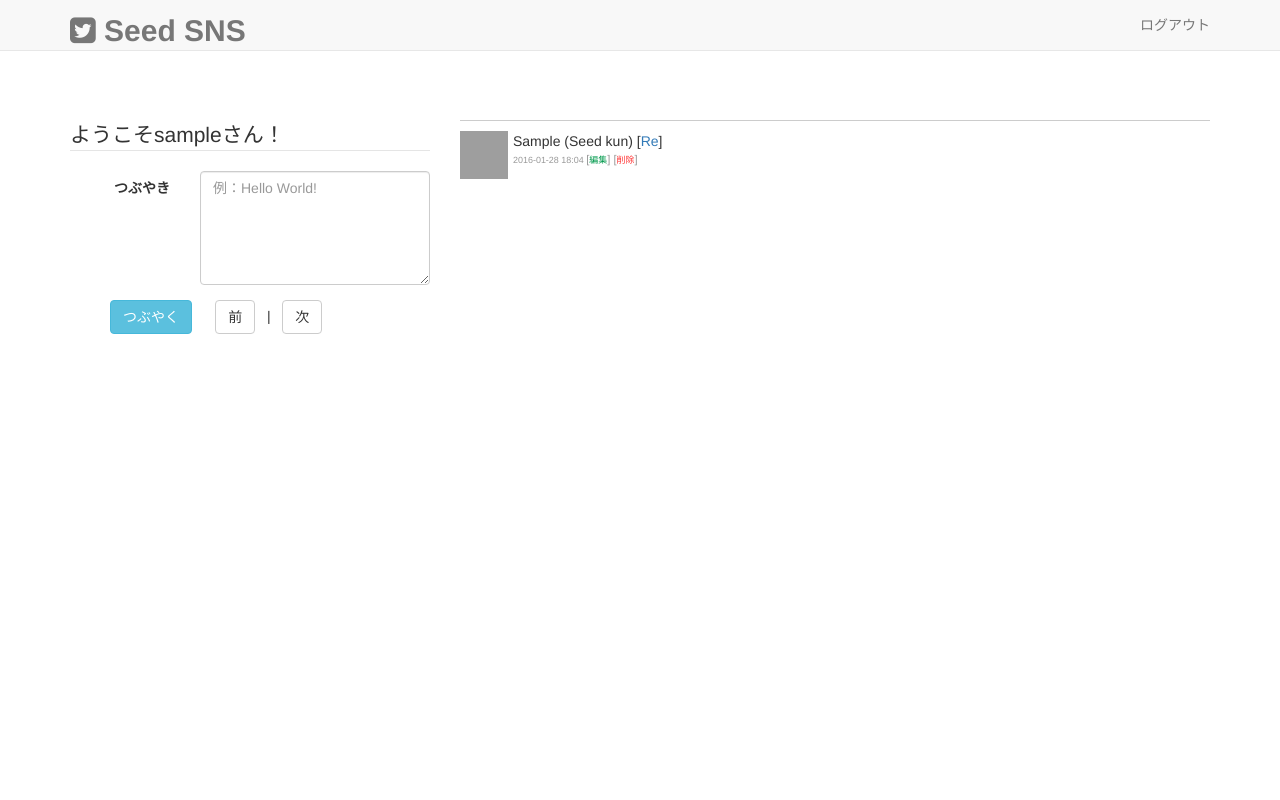
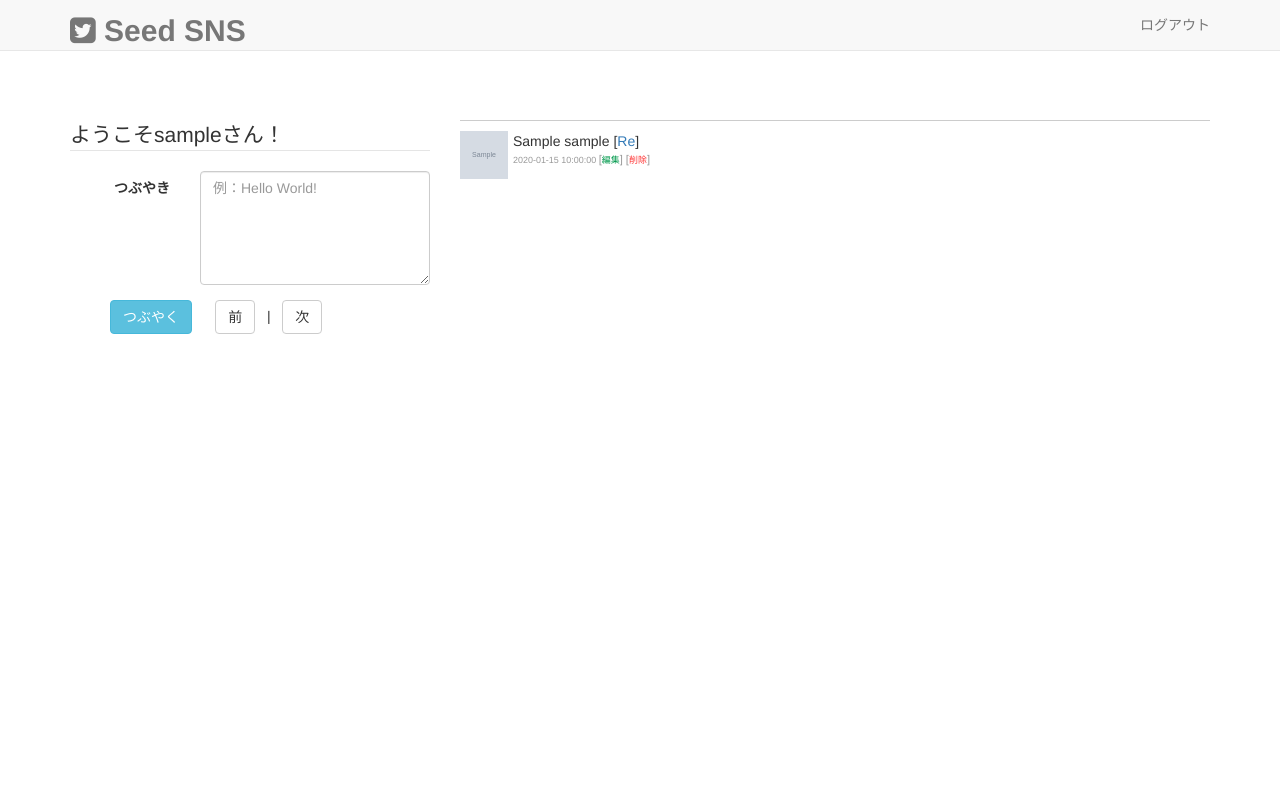
Before and after one commit to Rimiko/seed_sns, a PHP site: page / in a window 1280 px wide. Run offline with PHP 8.4, Linux system fonts and the light colour scheme; the visitor is signed in with stand-in values (Sample User, id 1); tables that the repository leaves empty or names only in its code hold one stand-in row (values such as "Sample post"); grey boxes marked "Sample" are stand-in pictures; grey boxes are pictures that could not be loaded.

Commit message:
20170510 授業中および宿題を行った

```diff
--- a/index.php
+++ b/index.php
@@ -33,11 +33,11 @@ require('dbconnect.php');
 
 
 //データベースに接続する
-     $dsn = 'mysql:dbname=seed_sns;host=localhost';
-     $user = 'root';
-     $password='';
-     $dbh = new PDO($dsn, $user, $password);
-     $dbh->query('SET NAMES utf8');
+     // $dsn = 'mysql:dbname=seed_sns;host=localhost';
+     // $user = 'root';
+     // $password='';
+     // $dbh = new PDO($dsn, $user, $password);
+     // $dbh->query('SET NAMES utf8');
 
     // ２．SQL文を実行する
   if (!empty($_POST)) {
@@ -60,24 +60,36 @@ require('dbconnect.php');
     header("Location: index.php");
     exit();
   }
-    $stmt = $dbh->prepare($sql);
-    $stmt->execute();
-   }
-    $sql = 'SELECT * FROM `tweets` ORDER BY `created` DESC;';
-    //SQLを実行
-    $stmt = $dbh->prepare($sql);
-    $stmt->execute();
+}
 
-    $tweet_datas = array();
+  //投稿を取得する
+  $sql = 'SELECT m.`nick_name`,m.`picture_path`,t.* FROM `members`m,`tweets`t WHERE m.member_id = t.member_id ORDER BY `created` DESC;';
+  $tweets = mysqli_query($db,$sql) or die(mysqli_error($db));
+  $tweet_array = array();
+  while ($tweet = mysqli_fetch_assoc($tweets)) {
+  $tweet_array[] = $tweet;
+  }
 
-    while (1) {
-      $rec = $stmt->fetch(PDO::FETCH_ASSOC);
-    if ($rec == false) {
-        break;
-      }
-     $tweet_datas[] = $rec;
-     }
-  $dbh = null;
+
+
+  //   $stmt = $dbh->prepare($sql);
+  //   $stmt->execute();
+  //  }
+  //   $sql = 'SELECT * FROM `tweets` ORDER BY `created` DESC;';
+  //   //SQLを実行
+  //   $stmt = $dbh->prepare($sql);
+  //   $stmt->execute();
+
+  //   $tweet_datas = array();
+
+  //   while (1) {
+  //     $rec = $stmt->fetch(PDO::FETCH_ASSOC);
+  //   if ($rec == false) {
+  //       break;
+  //     }
+  //    $tweet_datas[] = $rec;
+  //    }
+  // $dbh = null;
      var_dump($sql);
 
     // SQLを実行
@@ -169,24 +181,24 @@ require('dbconnect.php');
           </ul>
         </form>
       </div>
-      <?php foreach($tweet_datas as $tweet_each){ ?>
       <div class="col-md-8 content-margin-top">
+        <?php foreach($tweet_array as $tweet_each){ ?>
         <div class="msg">
-          <img src="http://c85c7a.medialib.glogster.com/taniaarca/media/71/71c8671f98761a43f6f50a282e20f0b82bdb1f8c/blog-images-1349202732-fondo-steve-jobs-ipad.jpg" width="48" height="48">
+          <img src="member_picture/<?php echo $tweet_each['picture_path']; ?>" width="48" height="48">
           <p><?php  echo $tweet_each['tweet']; ?>
-            <span class="name"> (Seed kun) </span>
+            <span class="name"> <?php echo $tweet_each['nick_name']; ?> </span>
             [<a href="#">Re</a>]
           </p>
           <p class="day">
             <a href="view.html">
-              2016-01-28 18:04
+              <?php  echo $tweet_each['created']; ?>
             </a>
             [<a href="#" style="color: #00994C;">編集</a>]
             [<a href="#" style="color: #F33;">削除</a>]
           </p>
         </div>
+        <?php } ?>
       </div>
-      <?php } ?>
     </div>
   </div>
 
```
